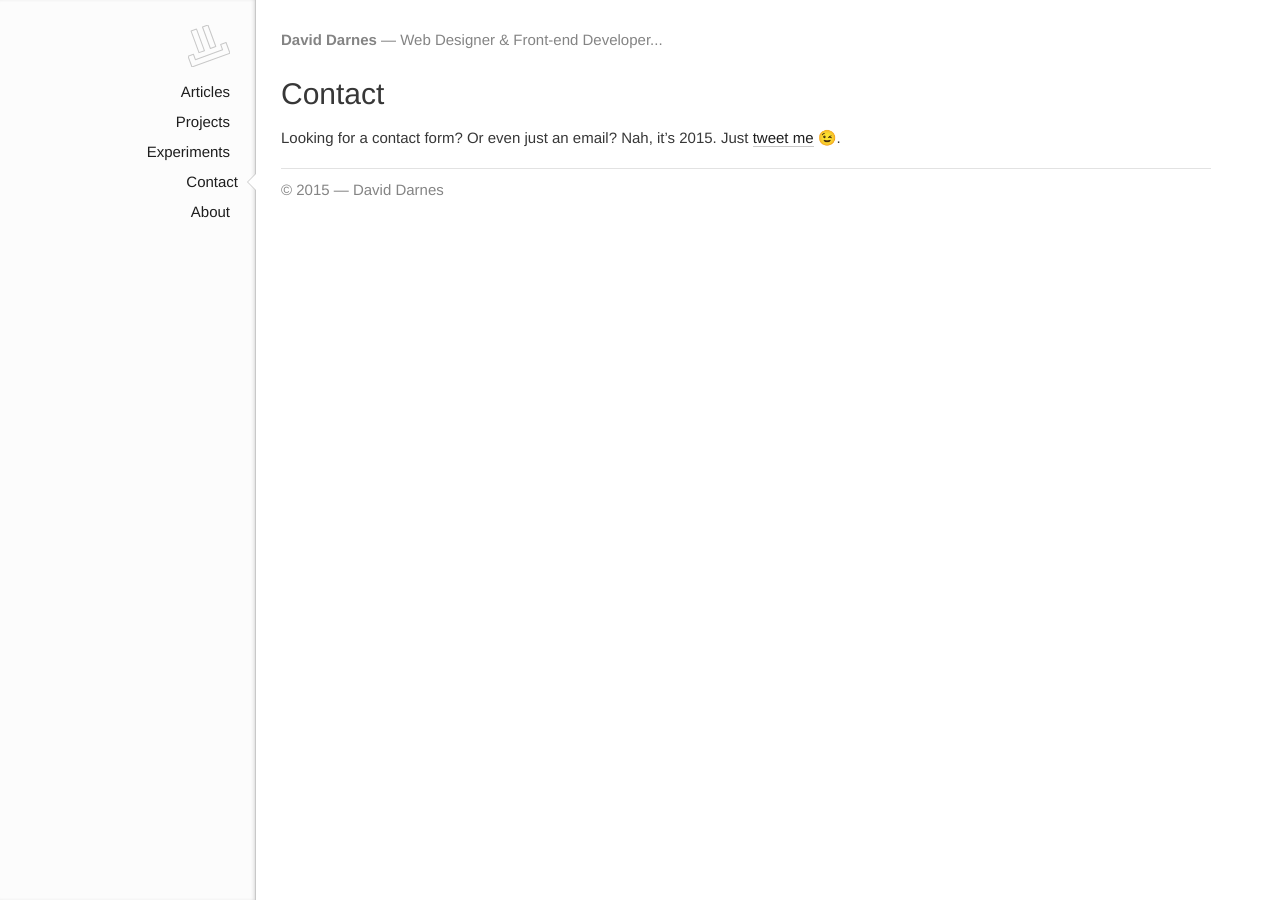
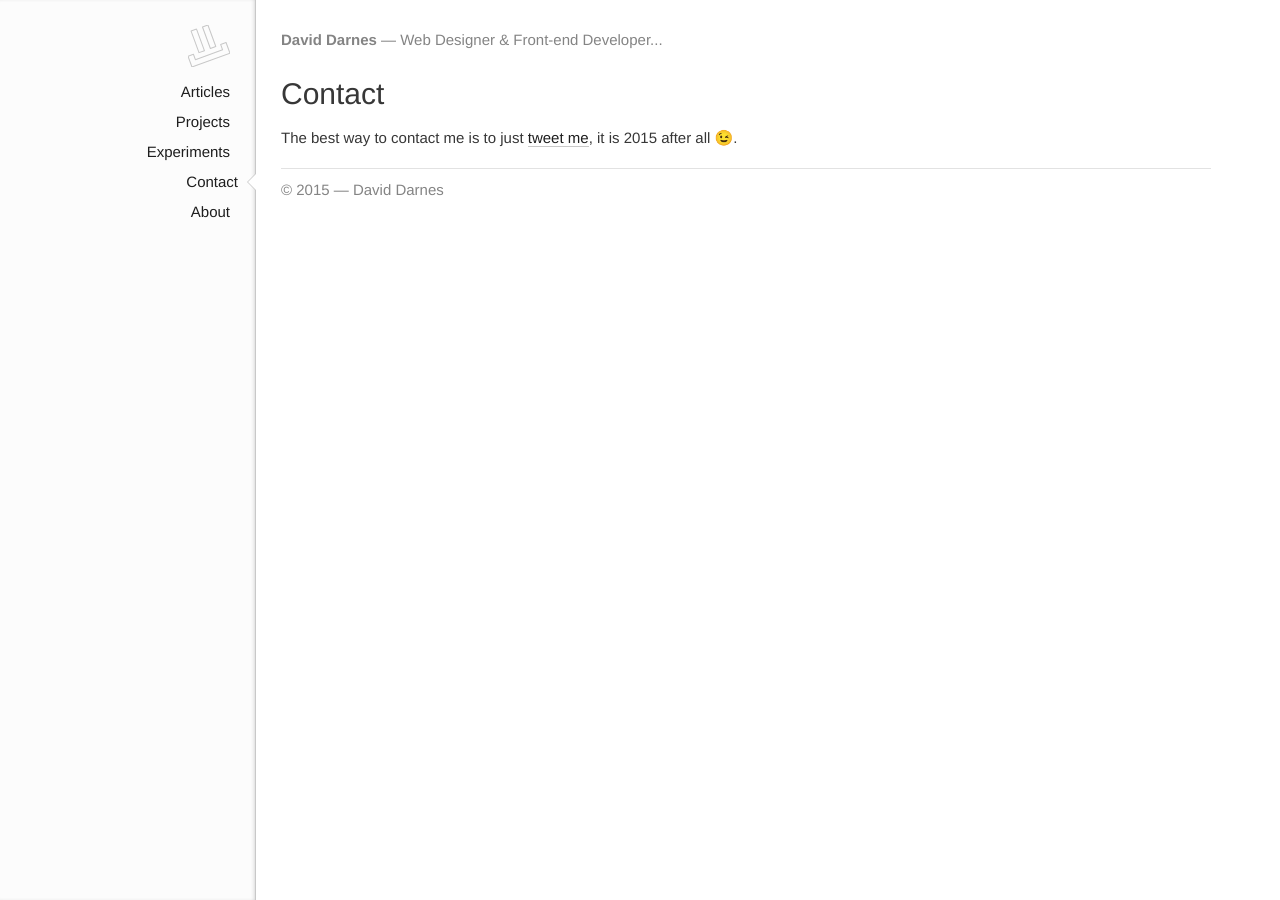
Before and after one commit to daviddarnes/daviddarnes.github.io, a Jekyll site: the page built from pages/contact.md, in a window 1280 px wide. Built offline with Jekyll 4.4.1, drawn with Linux system fonts in a browser that asks for light colours; emoji names are drawn with the system emoji font.

Commit message:
Changes copy, adds form include but commented for testing

```diff
--- a/pages/contact.md
+++ b/pages/contact.md
@@ -7,4 +7,6 @@ permalink: /contact/
 
 # Contact
 
-Looking for a contact form? Or even just an email? Nah, it's 2015. Just [tweet me](https://twitter.com/intent/tweet?screen_name=DavidDarnes) :wink:.
+The best way to contact me is to just [tweet me](https://twitter.com/intent/tweet?screen_name=DavidDarnes), it is {{ site.time | date: '%Y' }} after all :wink:.
+
+<!-- {% include form.html %} -->
```
